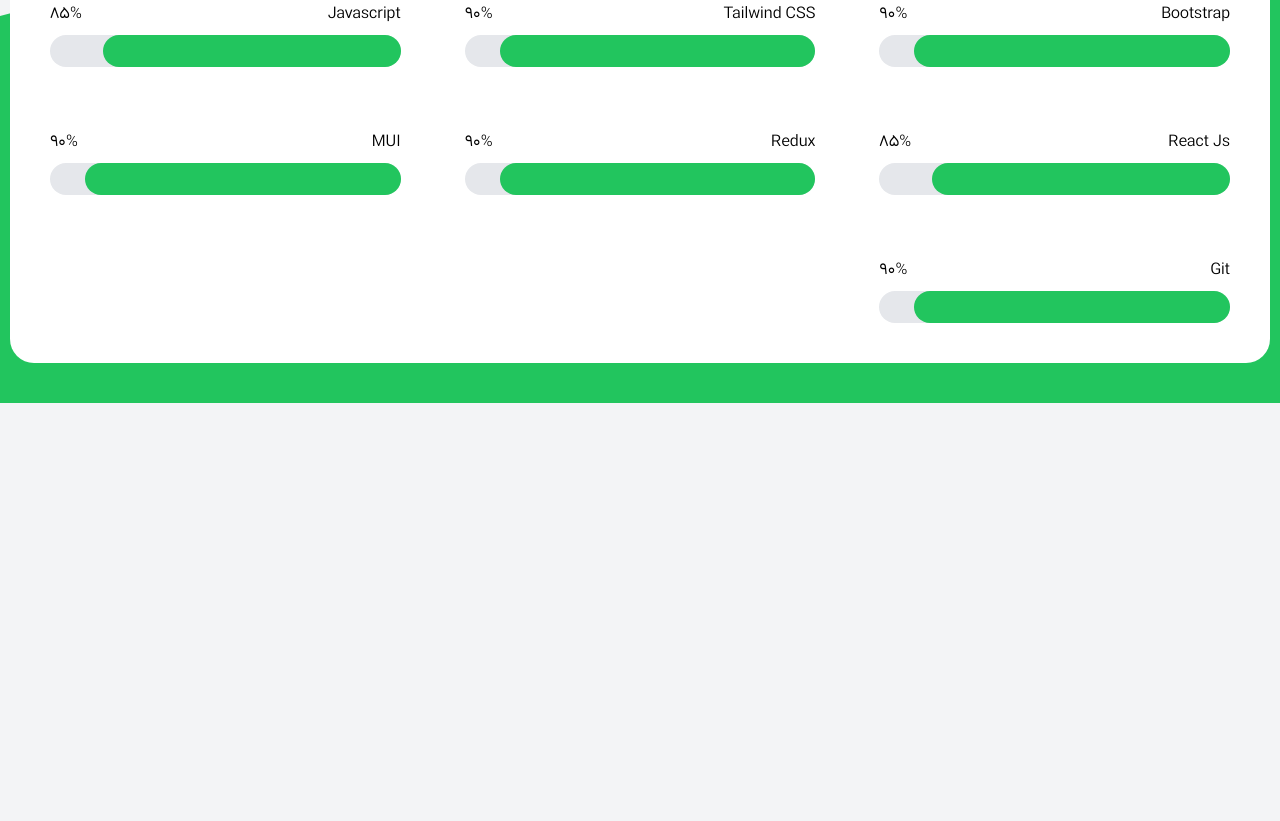
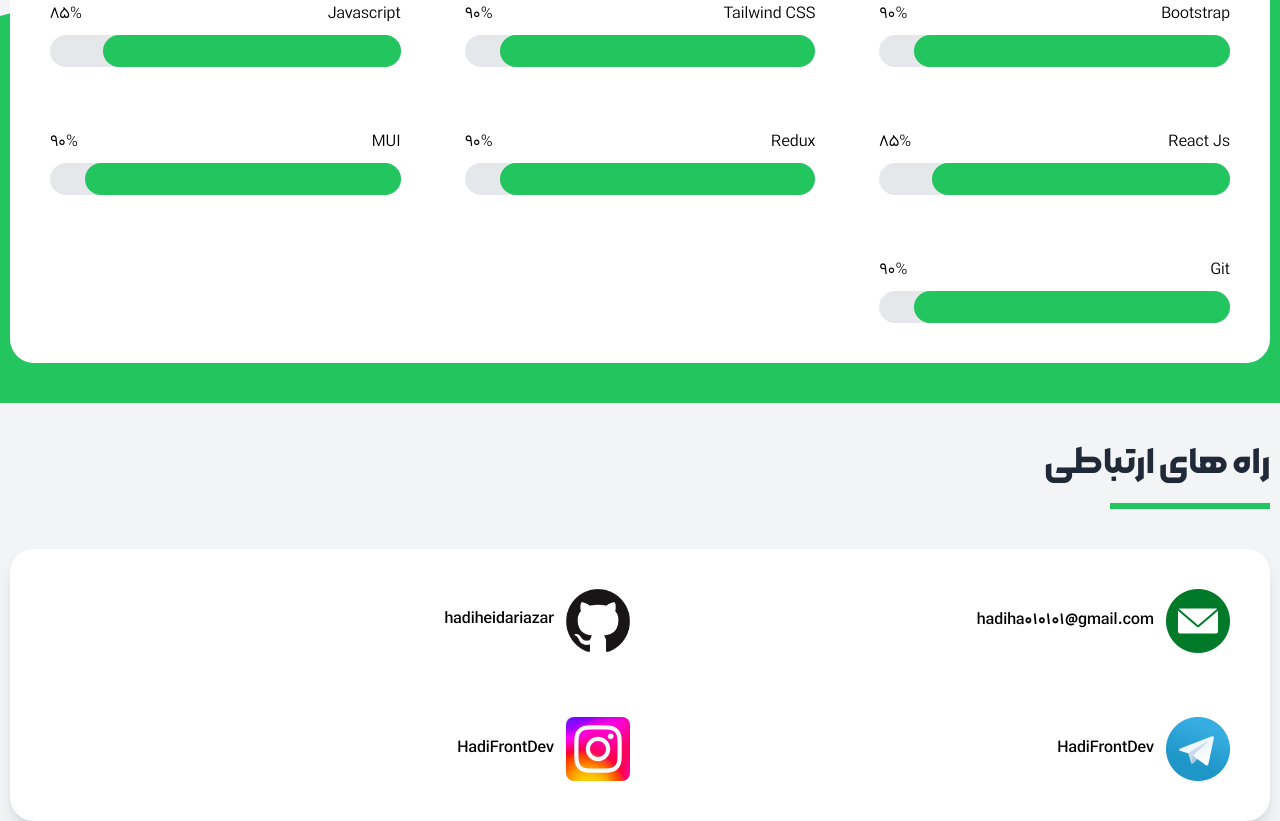
Before and after one commit to hadiheidariazar/my-website, a website: page index.html in a window 1280 px wide. Shown: the part 1561-2382 px from the top of the page. Before the commit the page ends 1964 px from the top, so only its background shows below. Drawn offline with nearby package versions, Linux system fonts and the light colour scheme.

Commit message:
contact me section tamplate html coding in the index.html

```diff
--- a/index.html
+++ b/index.html
@@ -175,7 +175,7 @@
                             </svg>
                         </a>
                         <div class="flex justify-between items-center gap-x-3 child:transition-all">
-                            <a href="https://www.instagram.com/hadifrontdev?igsh=ZGUzMzM3NWJiOQ==" target="_blank"
+                            <a href="https://instagram.com/hadifrontdev" target="_blank"
                                 class="bg-gray-500 hover:bg-rose-600 rounded-full p-2 relative group hover:shadow-rose-600 hover:shadow-big">
                                 <svg xmlns="http://www.w3.org/2000/svg" class="w-7 xs:w-9 fill-white"
                                     viewBox="0 0 64 64">
@@ -395,6 +395,58 @@
                 <div class="bg-green-500 w-full h-[750px] sm:h-96 md:h-80"></div>
             </div>
         </section>
+
+        <!-- Contact Me Section -->
+        <section class="contact-me mt-20" data-aos="fade-up" id="contact-me">
+            <div class="container-md px-4 md:px-auto md:container dark:text-white">
+                <div class="inline-flex flex-col gap-y-5">
+                    <h1 class="text-4xl font-morabba-bold text-gray-800 dark:text-white"> راه های ارتباطی </h1>
+                    <div class="w-40 h-1.5 bg-green-500 text-center"></div>
+                </div>
+                <div
+                    class="contact-me-container grid grid-cols-1 sm:grid-cols-2 gap-x-5 gap-y-10 sm:gap-y-16 bg-white dark:bg-zinc-700 mt-10 p-8 xs:p-10 rounded-3xl shadow-lg shadow-gray-300 dark:shadow-zinc-900">
+                    <div data-aos="fade-up">
+                        <a href="mailto:hadiha010101@gmail.com" target="_blank" title="ایمیل من"
+                            class="flex items-center gap-x-3 font-dana-bold hover:text-green-700 dark:hover:text-green-600 w-max transition-colors">
+                            <img src="/public/images/Contact-Me/email.png" alt="Email Icon" class="w-[52px] xs:w-16">
+                            <p class="text-sm xs:text-base">
+                                hadiha010101@gmail.com
+                            </p>
+                        </a>
+                    </div>
+                    <div data-aos="fade-up">
+                        <a href="https://github.com/hadiheidariazar" target="_blank" title="گیت هاب من"
+                            class="flex items-center gap-x-3 font-dana-bold hover:text-black w-max transition-colors">
+                            <img src="/public/images/Contact-Me/github.png" alt="Github Icon" class="w-[52px] xs:w-16">
+                            <p class="text-sm xs:text-base">
+                                hadiheidariazar
+                            </p>
+                        </a>
+                    </div>
+                    <div data-aos="fade-up">
+                        <a href="https://t.me/hadifrontdev" target="_blank" title="تلگرام من"
+                            class="flex items-center gap-x-3 font-dana-bold hover:text-sky-600 dark:hover:text-sky-500 w-max transition-colors">
+                            <img src="/public/images/Contact-Me/telgram.png" alt="Telegram Icon"
+                                class="w-[52px] xs:w-16">
+                            <p class="text-sm xs:text-base">
+                                HadiFrontDev
+                            </p>
+                        </a>
+                    </div>
+                    <div data-aos="fade-up">
+                        <a href="https://instagram.com/hadifrontdev" target="_blank"
+                            title="اینستاگرام من"
+                            class="flex items-center gap-x-3 font-dana-bold hover:text-rose-600 dark:hover:text-rose-500 w-max transition-colors">
+                            <img src="/public/images/Contact-Me/instagram.webp" alt="Instagram Icon"
+                                class="w-[52px] xs:w-16 rounded-lg">
+                            <p class="text-sm xs:text-base">
+                                HadiFrontDev
+                            </p>
+                        </a>
+                    </div>
+                </div>
+            </div>
+        </section>
     </main>
 
     <!-- Main Page Script -->
```
